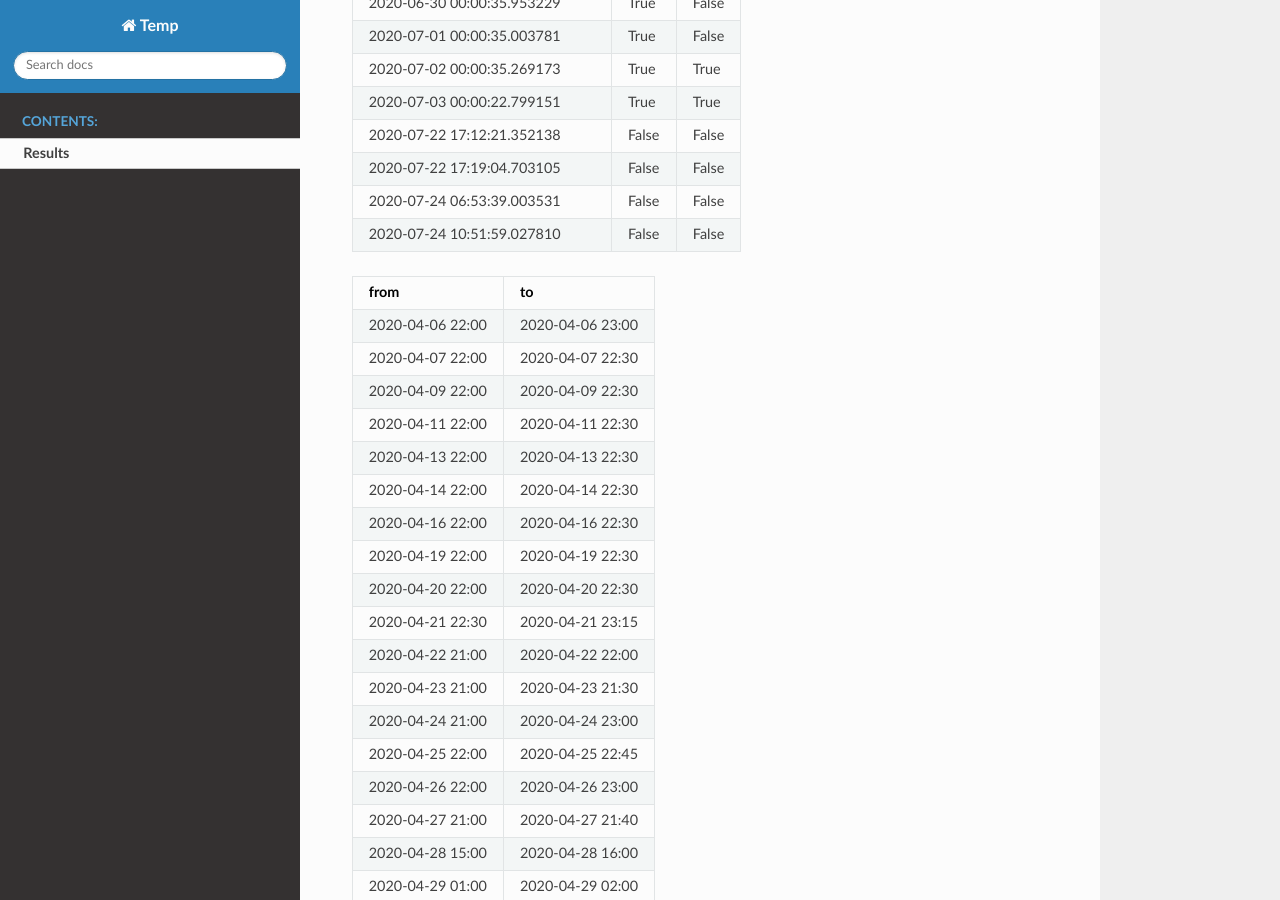
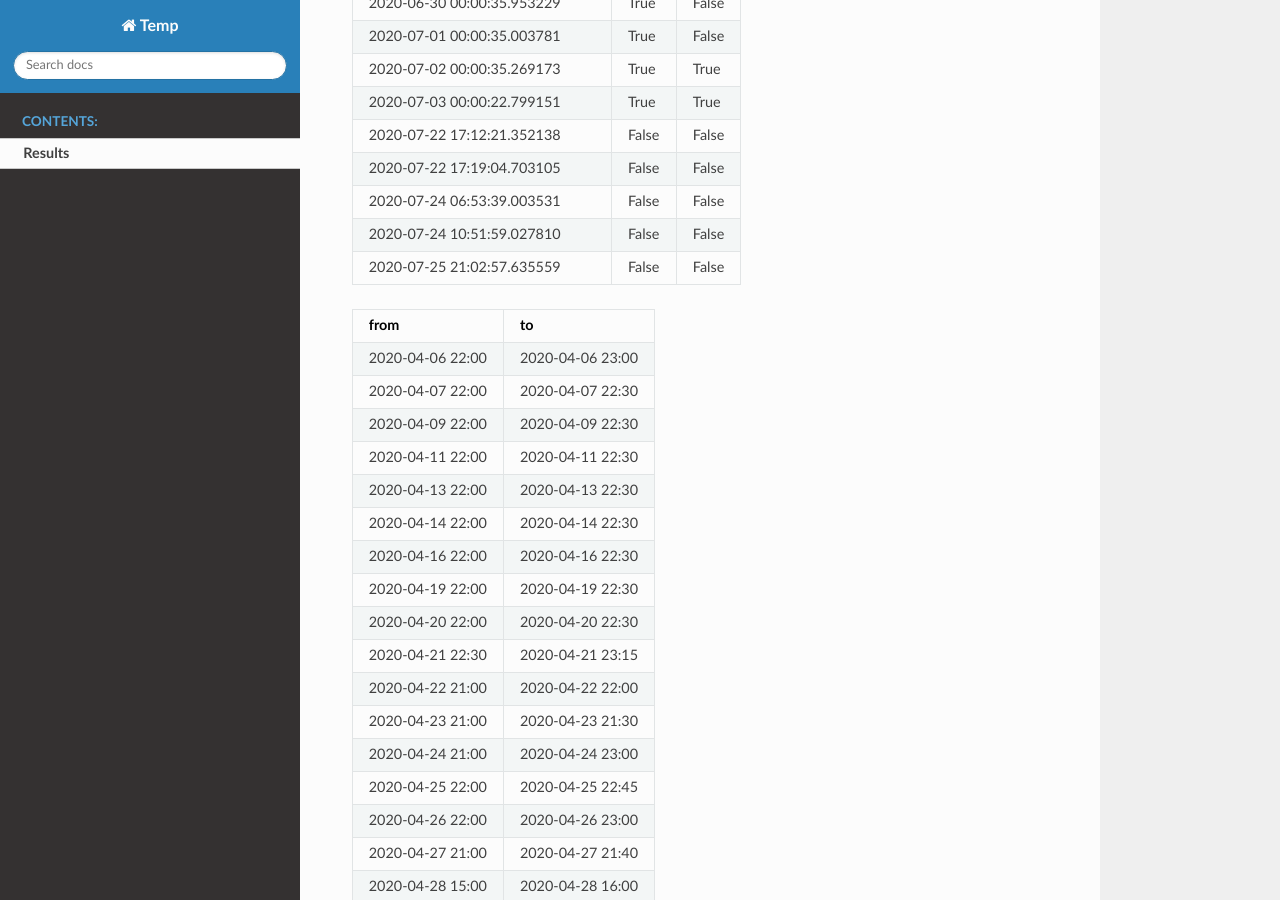
Before and after one commit to shlomow/queries-results, a Sphinx documentation site: the page built from source/results.rst, in a window 1280 px wide and 900 px high, scrolled down 3137 px. Built offline with Sphinx 7.4.7 and the Read the Docs theme 2.0.0, drawn with Linux system fonts in a browser that asks for light colours.

Commit message:
update results

```diff
--- a/source/results.rst
+++ b/source/results.rst
@@ -104,6 +104,7 @@ fifth experiment: 24.07.2020
    2020-07-22 17:19:04.703105, False, False
    2020-07-24 06:53:39.003531, False, False
    2020-07-24 10:51:59.027810, False, False
+   2020-07-25 21:02:57.635559, False, False
 
 .. csv-table::
    :header: "from", "to"
```
Also changed, not shown: results.json (+1 -1 lines).
